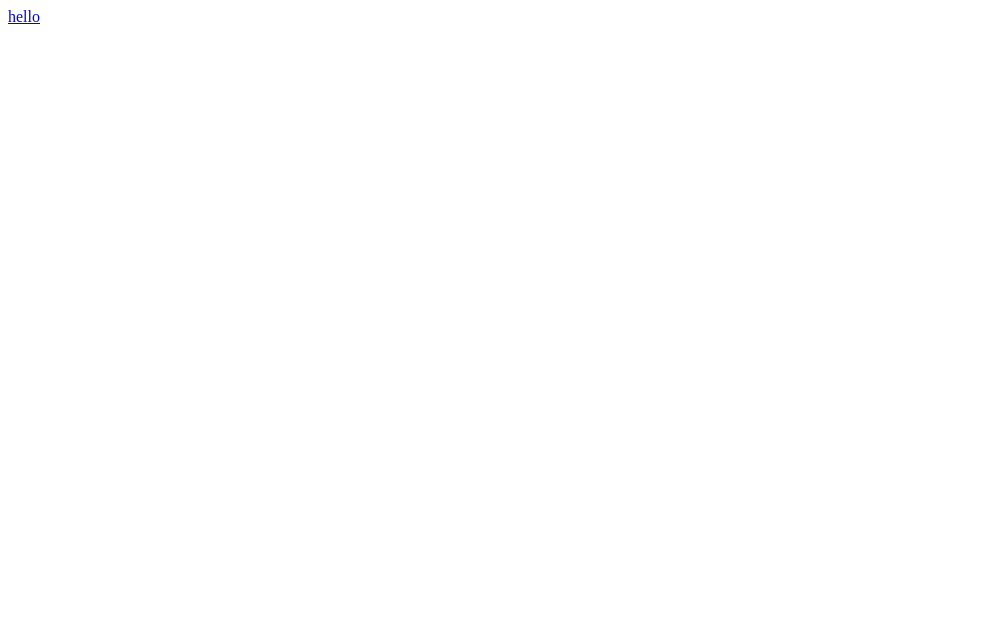
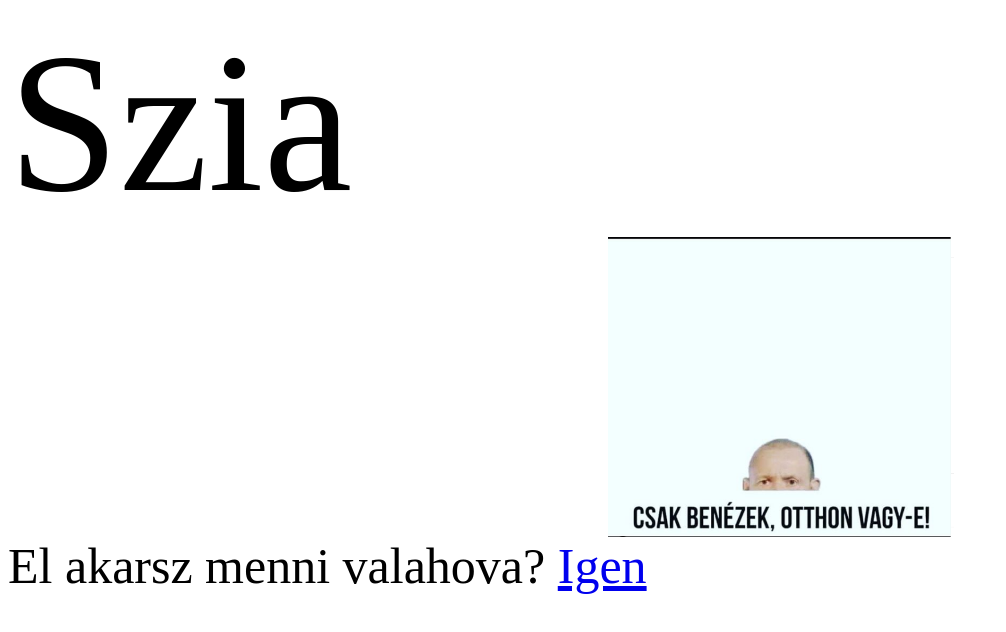
Before and after one commit to ElitAlakulat/alma, a plain HTML site: page index.html in a window 1280 px wide. Shown: the whole page, without its empty margins (0-1006 px from the left). Drawn offline with Linux system fonts and the light colour scheme.

Commit message:
Add files via upload

```diff
--- a/index.html
+++ b/index.html
@@ -1,6 +1,43 @@
 <html lang="hu">
-<head></head>
+<head>
+<style>
+	span{
+		font-size:200px;
+	}
+	img{
+		position:relative;
+		margin-left:600px;
+		animation-name: be;
+		animation-duration: 5s;
+		animation-iteration-count: 1;
+	}
+	#nyil{
+		font-size:50px;
+		display:none;
+		animation-name: meg;
+		animation-duration: 5s;
+		animation-iteration-count: 1;
+	}
+
+	@keyframes be{
+	0%   {right:1000px;}
+	25%   {right:1000px;}
+	100% {right:0px;}
+}
+
+</style>
+
+<script>
+	window.setTimeout ("alma();", 5000);
+	function alma(){
+		document.getElementById("nyil").style.display="block"
+	}
+</script>
+
+</head>
 <body>
-<a href="alma.html">hello</a>
+<span>Szia</span><br/>
+<img src="2.png" height="300"/>
+<div id="nyil">El akarsz menni valahova? <a href="pali.png">Igen</a></div>
 </body>
 </html>
```
Also changed, not shown: 2.PNG (added), pali.png (added).
